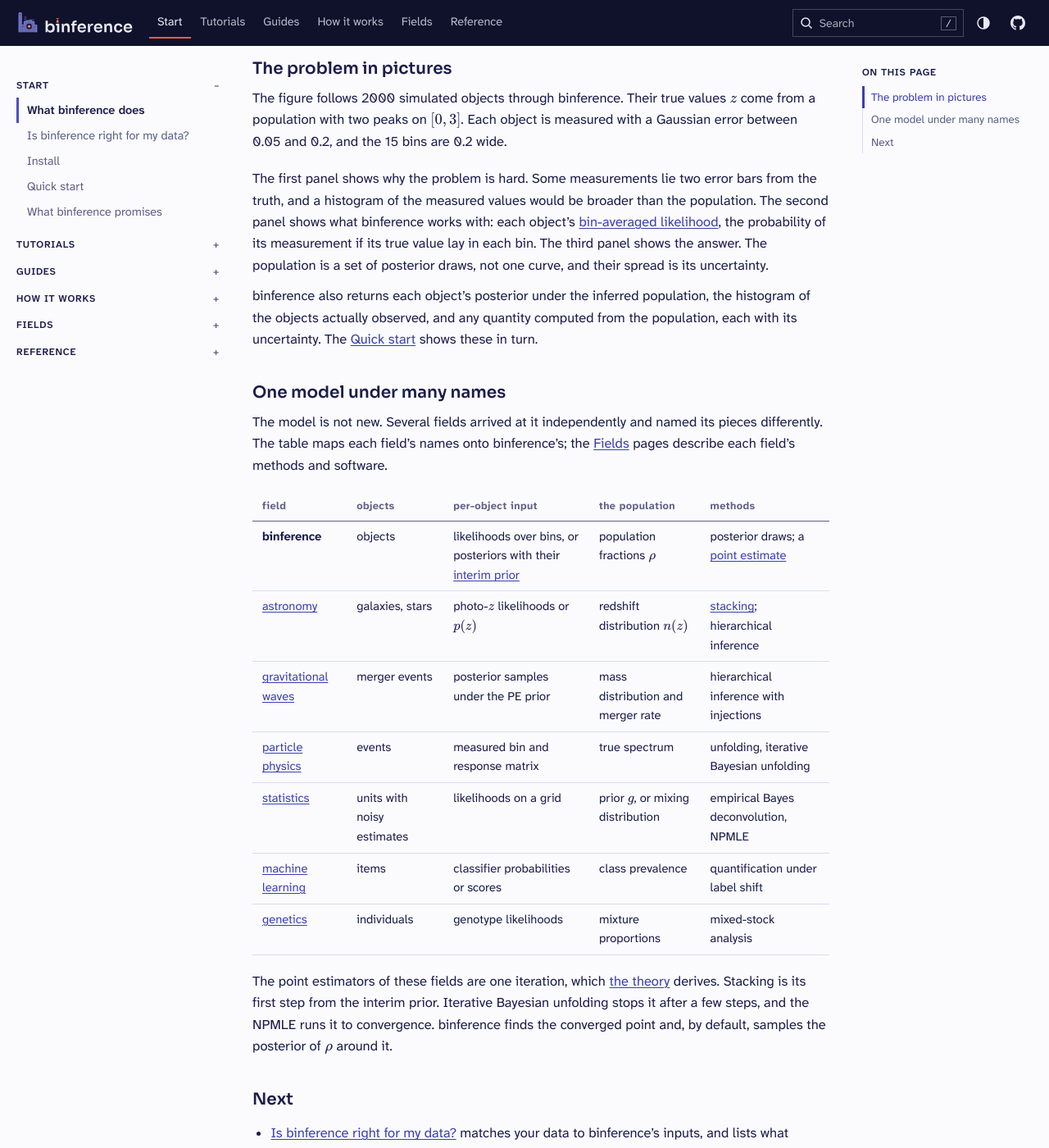
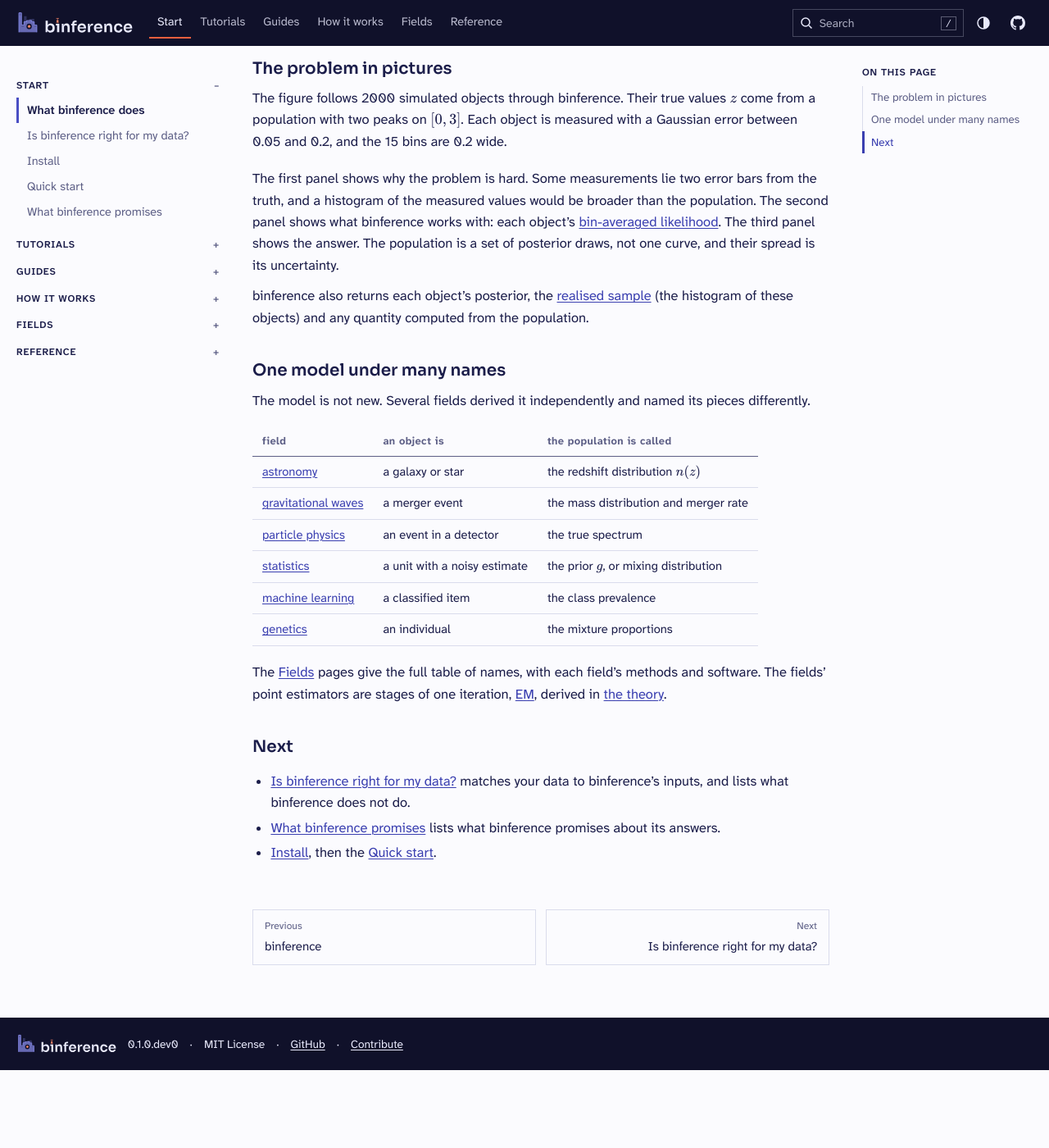
Before and after one commit to joshspeagle/binference, a Sphinx documentation site: the page built from docs/start/what-it-does.md, in a window 1280 px wide and 1400 px high, scrolled down 373 px. Shown: the whole window at 82% size. Built offline with Sphinx 7.4.7, drawn with Linux system fonts in a browser that asks for light colours; after the commit the page ends 1678 px from its top, so only the background shows below that; some of the changed text lies outside the part shown.

Commit message:
Apply the Start review: one first snippet, promises not mechanics
Co-Authored-By: Claude Opus 5.5 <noreply@anthropic.com>
Claude-Session: https://claude.ai/code/session_01De68Qguk82R9FGTNQYmYnz

```diff
--- a/docs/start/what-it-does.md
+++ b/docs/start/what-it-does.md
@@ -18,9 +18,9 @@ true value is known exactly. binference answers two questions from such data:
 - What is the {term}`population` the objects come from? binference infers its
   {term}`population fractions` $\rho$, the share of the population in each {term}`bin`,
   with their full uncertainty.
-- What is each object's true value, once the population is known? binference gives
+- What is each object's true value, given the inferred population? binference gives
   each object's {term}`hierarchical posterior`, which is narrower than its own
-  measurement wherever the population is informative.
+  likelihood wherever the population is informative.
 
 ## The problem in pictures
 
@@ -76,15 +76,22 @@ z_obs, sigma = mock.measurements["mean"], mock.measurements["sigma"]
 pick = np.random.default_rng(3).choice(lk.N, 8, replace=False)
 pick = pick[np.argsort(z_obs[pick])]
 
-fig, axes = plt.subplots(3, 1, figsize=(5.2, 8.4), sharex=True, constrained_layout=True)
+fig, axes = plt.subplots(
+    3, 1, figsize=(5.2, 8.4), sharex=True, constrained_layout=True
+)
 for ax in axes[:2]:
     for e in edges:
         ax.axvline(e, color=plt.rcParams["grid.color"], lw=0.8, zorder=0)
 
 ax = axes[0]
 y = np.arange(pick.size)
-ax.errorbar(z_obs[pick], y, xerr=sigma[pick], fmt="o", color=CORAL, ms=6, lw=1.5, label="measured")
-ax.plot(mock.truth.values[pick], y, "o", mfc="none", mec=INK, ms=8, mew=1.5, label="true")
+ax.errorbar(
+    z_obs[pick], y, xerr=sigma[pick], fmt="o", color=CORAL, ms=6, lw=1.5,
+    label="measured",
+)
+ax.plot(
+    mock.truth.values[pick], y, "o", mfc="none", mec=INK, ms=8, mew=1.5, label="true"
+)
 ax.set(yticks=[], ylabel="objects", ylim=(-0.8, pick.size + 1.0))
 ax.spines["left"].set_visible(False)
 ax.legend(loc="upper left", ncols=2, fontsize=12, handletextpad=0.3, columnspacing=1.0)
@@ -94,7 +101,9 @@ ax = axes[1]
 L = lk.toarray()
 for i in pick[[0, 4, 7]]:
     steps(ax, L[i], color=CORAL, lw=1.6)
-    ax.fill_between(edges, np.append(L[i], L[i, -1]), step="post", color=CORAL, alpha=0.15, lw=0)
+    ax.fill_between(
+        edges, np.append(L[i], L[i, -1]), step="post", color=CORAL, alpha=0.15, lw=0
+    )
 ax.set(yticks=[0, 1], ylabel="likelihood", ylim=(0, 1.1))
 ax.set_title("2. Each measurement gives a likelihood", loc="left", fontsize=14)
 
@@ -115,35 +124,30 @@ plt.show()
 The first panel shows why the problem is hard. Some measurements lie two error bars
 from the truth, and a histogram of the measured values would be broader than the
 population. The second panel shows what binference works with: each object's
-{term}`bin-averaged likelihood`, the probability of its measurement if its true value
-lay in each bin. The third panel shows the answer. The population is a set of
-posterior draws, not one curve, and their spread is its uncertainty.
+{term}`bin-averaged likelihood`. The third panel shows the answer. The population is a
+set of posterior draws, not one curve, and their spread is its uncertainty.
 
-binference also returns each object's posterior under the inferred population, the
-histogram of the objects actually observed, and any quantity computed from the
-population, each with its uncertainty. The {doc}`quickstart` shows these in turn.
+binference also returns each object's posterior, the {term}`realised sample` (the
+histogram of these objects) and any quantity computed from the population.
 
 ## One model under many names
 
-The model is not new. Several fields arrived at it independently and named its pieces
-differently. The table maps each field's names onto binference's; the {doc}`Fields
-<../fields/index>` pages describe each field's methods and software.
+The model is not new. Several fields derived it independently and named its pieces
+differently.
 
-| field | objects | per-object input | the population | methods |
-|---|---|---|---|---|
-| **binference** | objects | likelihoods over bins, or posteriors with their {term}`interim prior` | population fractions $\rho$ | posterior draws; a {term}`point estimate` |
-| {doc}`astronomy <../fields/astronomy>` | galaxies, stars | photo-$z$ likelihoods or $p(z)$ | redshift distribution $n(z)$ | {term}`stacking`; hierarchical inference |
-| {doc}`gravitational waves <../fields/gravitational-waves>` | merger events | posterior samples under the PE prior | mass distribution and merger rate | hierarchical inference with injections |
-| {doc}`particle physics <../fields/unfolding>` | events | measured bin and response matrix | true spectrum | unfolding, iterative Bayesian unfolding |
-| {doc}`statistics <../fields/empirical-bayes>` | units with noisy estimates | likelihoods on a grid | prior $g$, or mixing distribution | empirical Bayes deconvolution, NPMLE |
-| {doc}`machine learning <../fields/quantification>` | items | classifier probabilities or scores | class prevalence | quantification under label shift |
-| {doc}`genetics <../fields/quantification>` | individuals | genotype likelihoods | mixture proportions | mixed-stock analysis |
+| field | an object is | the population is called |
+|---|---|---|
+| {doc}`astronomy <../fields/astronomy>` | a galaxy or star | the redshift distribution $n(z)$ |
+| {doc}`gravitational waves <../fields/gravitational-waves>` | a merger event | the mass distribution and merger rate |
+| {doc}`particle physics <../fields/unfolding>` | an event in a detector | the true spectrum |
+| {doc}`statistics <../fields/empirical-bayes>` | a unit with a noisy estimate | the prior $g$, or mixing distribution |
+| {doc}`machine learning <../fields/quantification>` | a classified item | the class prevalence |
+| {doc}`genetics <../fields/quantification>` | an individual | the mixture proportions |
 
-The point estimators of these fields are one iteration, which
-[the theory](../how-it-works/theory.md#point-estimates-em-is-iterated-stacking)
-derives. Stacking is its first step from the interim prior. Iterative Bayesian
-unfolding stops it after a few steps, and the NPMLE runs it to convergence. binference
-finds the converged point and, by default, samples the posterior of $\rho$ around it.
+The {doc}`Fields <../fields/index>` pages give the full table of names, with each
+field's methods and software. The fields' point estimators are stages of one iteration,
+{term}`EM`, derived in
+[the theory](../how-it-works/theory.md#point-estimates-em-is-iterated-stacking).
 
 ## Next
 
```
Also changed, not shown: README.md (+23 -20 lines), docs/index.md (+23 -11 lines), docs/start/install.md (+3 -6 lines), docs/start/is-it-right.md (+21 -24 lines), docs/start/principles.md (+14 -22 lines), docs/start/quickstart.md (+12 -12 lines).
